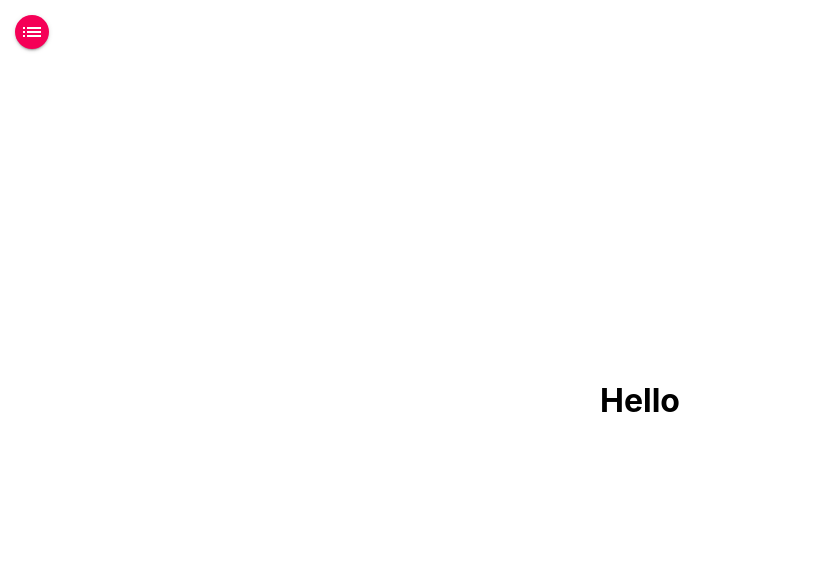
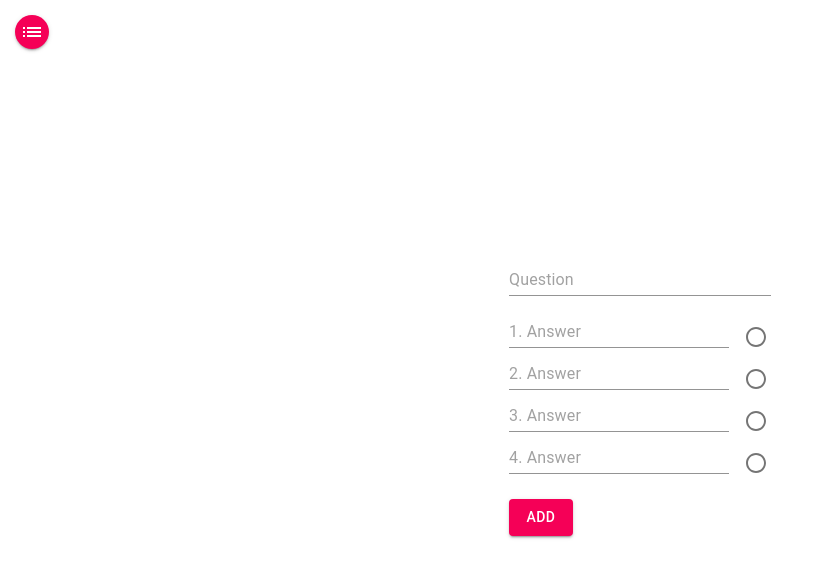
Before and after one commit to elenydev/quitz-ts, a Next.js app: page /questions/add in a window 1280 px wide. Shown: the top 578 px of the page, without its empty margins (0-815 px from the left). Built offline with nearby package versions, Linux system fonts and the light colour scheme.

Commit message:
initialize add question form

```diff
--- /dev/null
+++ b/src/components/AddQuestion/index.tsx
@@ -0,0 +1,106 @@
+import React from 'react';
+import styled from 'styled-components';
+
+import {
+  Box,
+  Button,
+  FormLabel,
+  Input,
+  RadioGroup,
+  Radio,
+  FormControlLabel,
+  FormControl,
+} from '@material-ui/core';
+
+const Wrapper = styled.div`
+  .MuiButton-containedSecondary {
+    margin-top: 15px;
+  }
+`;
+
+const FormWrapper = styled.div`
+  display: flex;
+  .MuiFormControlLabel-root {
+    margin: 0;
+  }
+
+  .MuiBox-root {
+    flex: 1;
+  }
+`;
+
+const QuestionBox = styled.div`
+  .MuiInput-root {
+    width: 100%;
+    margin-bottom: 20px;
+  }
+`;
+
+const InputsContainer = styled.div`
+  display: flex;
+  flex-direction: column;
+  width: 100%;
+`;
+
+const AddQuestion = () => (
+  <Wrapper>
+    <form>
+      <QuestionBox>
+        <Box>
+          <FormLabel>
+            <Input type="text" name="question" placeholder="Question" />
+          </FormLabel>
+        </Box>
+      </QuestionBox>
+
+      <FormWrapper>
+        <InputsContainer>
+          <Box>
+            <FormLabel>
+              <Input type="text" name="answer1" placeholder="1. Answer" />
+            </FormLabel>
+          </Box>
+
+          <Box>
+            <FormLabel>
+              <Input type="text" name="answer2" placeholder="2. Answer" />
+            </FormLabel>
+          </Box>
+
+          <Box>
+            <FormLabel>
+              <Input type="text" name="answer1" placeholder="3. Answer" />
+            </FormLabel>
+          </Box>
+
+          <Box>
+            <FormLabel>
+              <Input type="text" name="answer1" placeholder="4. Answer" />
+            </FormLabel>
+          </Box>
+        </InputsContainer>
+
+        <>
+          <FormControl component="fieldset">
+            <RadioGroup
+              aria-label="gender"
+              name="correctAnswer"
+              // value={value}
+              // onChange={handleChange}
+            >
+              <FormControlLabel value="1" control={<Radio />} />
+              <FormControlLabel value="2" control={<Radio />} />
+              <FormControlLabel value="3" control={<Radio />} />
+              <FormControlLabel value="4" control={<Radio />} />
+            </RadioGroup>
+          </FormControl>
+        </>
+      </FormWrapper>
+      <Button variant="contained" color="secondary">
+        Add
+      </Button>
+    </form>
+  </Wrapper>
+);
+
+export default AddQuestion;
--- a/src/layout/Layout.tsx
+++ b/src/layout/Layout.tsx
@@ -1,5 +1,5 @@
 import React from 'react';
-import Sidebar from '@/components/Sidebar';
+import Sidebar from '@/components/Sidebar/index';
 import { ThemeProvider } from 'styled-components';
 
 import { theme } from '../theme/theme';
--- a/src/pages/questions/add.tsx
+++ b/src/pages/questions/add.tsx
@@ -1,5 +1,7 @@
 import React from 'react';
 
-const AddQuestion = (): React.ReactNode => <h1>Hello</h1>;
+import AddQuestion from '@/components/AddQuestion/index';
 
-export default AddQuestion;
+const Add = (): React.FC => <AddQuestion />;
+
+export default Add;
```
